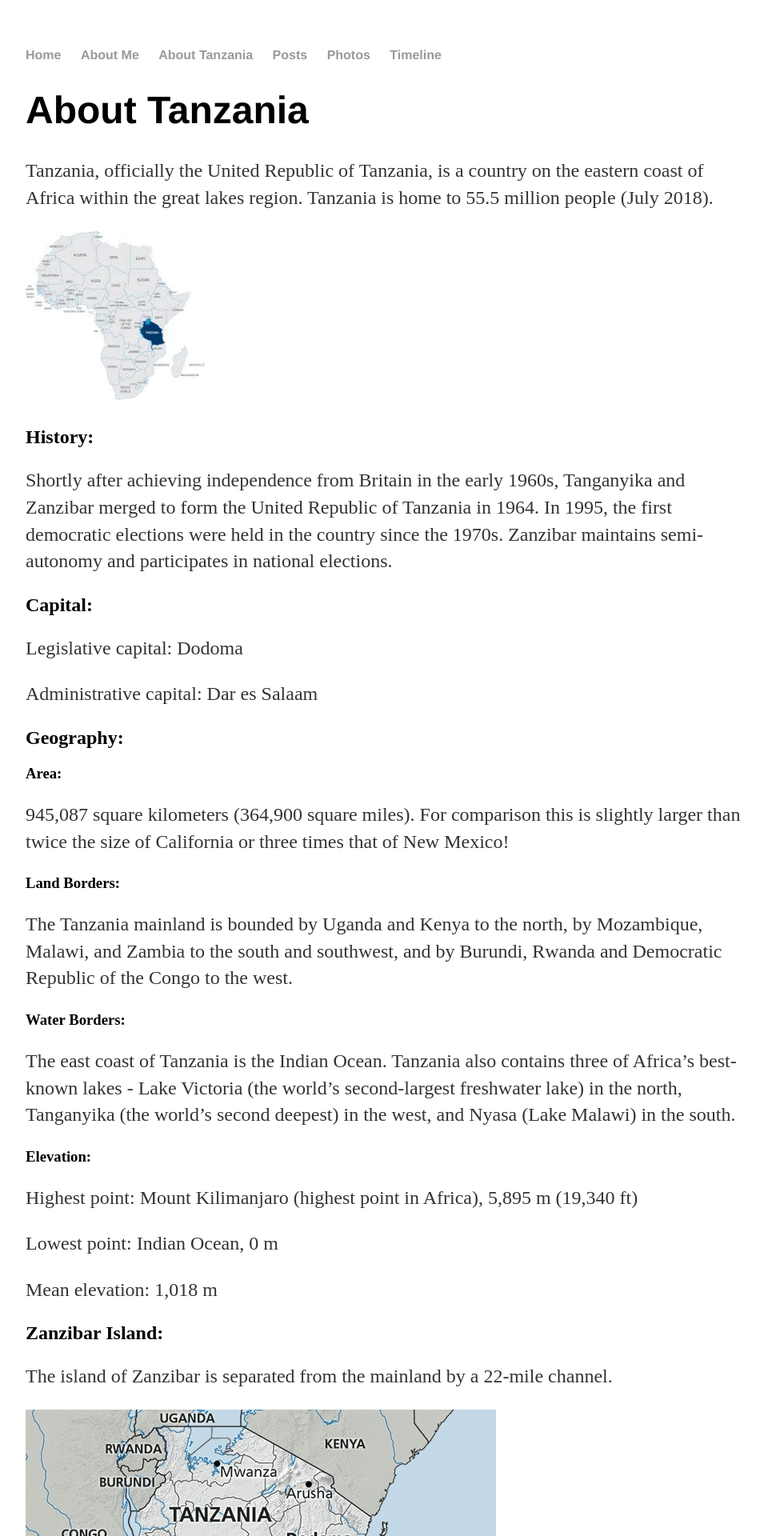
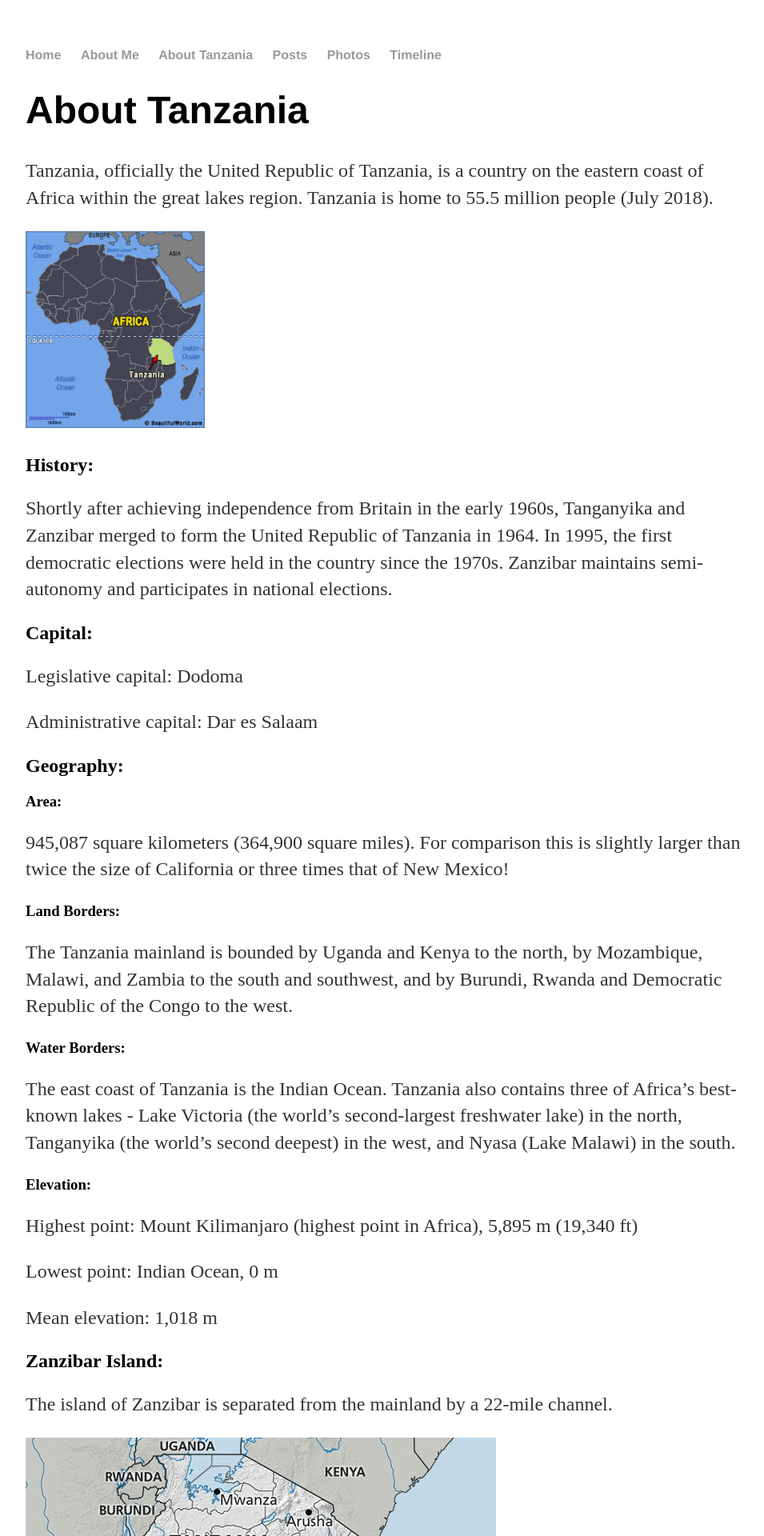
Before and after one commit to caliholman/caliholman.github.io, a Jekyll site: the page built from tanzania/tanzania.md, in a window 1280 px wide. Shown: the top 1920 px of the page at 80% size, without its empty margins (160-1115 px from the left). Built offline with Jekyll 4.4.1, drawn with Linux system fonts in a browser that asks for light colours.

Commit message:
Update tanzania.md

```diff
--- a/tanzania/tanzania.md
+++ b/tanzania/tanzania.md
@@ -8,7 +8,7 @@ permalink: /tanzania/
 
 Tanzania, officially the United Republic of Tanzania, is a country on the eastern coast of Africa within the great lakes region. Tanzania is home to 55.5 million people (July 2018).
 
-![map africa](/img/map_africa.jpg){:height="25%" width="25%"}
+![map africa](/img/tanzania-africa-map.jpg){:height="25%" width="25%"}
 
 ## History:
 Shortly after achieving independence from Britain in the early 1960s, Tanganyika and Zanzibar merged to form the United Republic of Tanzania in 1964. In 1995, the first democratic elections were held in the country since the 1970s. Zanzibar maintains semi-autonomy and participates in national elections.
```
